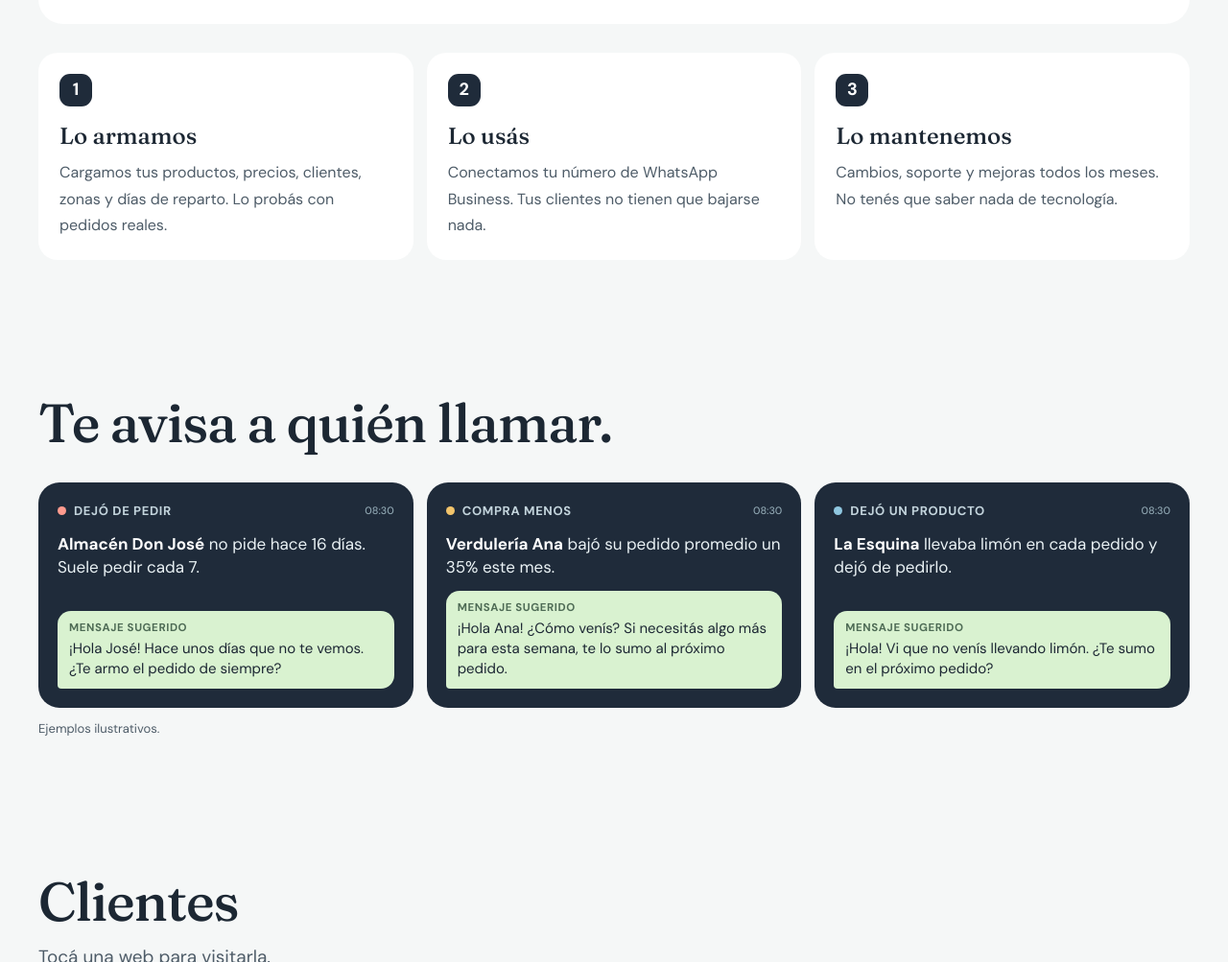
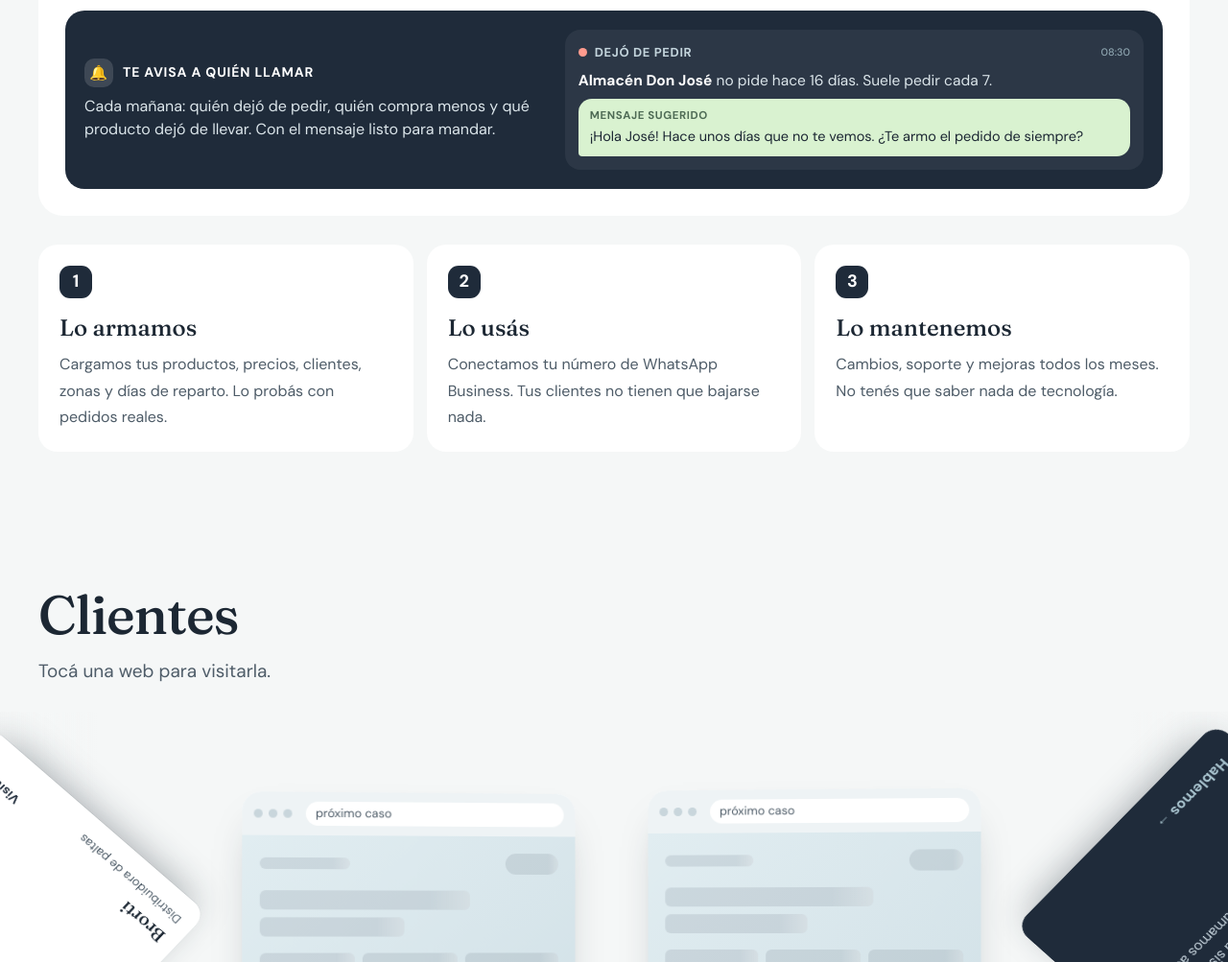
Before and after one commit to juansol2001-crypto/Paginas-web, a plain HTML site: page me-encargo/index.html in a window 1280 px wide. Shown: the part 1797-2800 px from the top of the page at 96% size. Drawn offline with Linux system fonts and the light colour scheme; grey boxes are pictures that could not be loaded.

Commit message:
Add files via upload

```diff
--- a/me-encargo/index.html
+++ b/me-encargo/index.html
@@ -426,6 +426,14 @@ td.sw-b{color:#1F7A4D;font-weight:700}
 .hero-lead{font-size:clamp(18px,1.6vw,21px);color:var(--muted);max-width:44em;margin-top:18px}
 .hero-btns{display:flex;gap:10px;flex-wrap:wrap;margin-top:26px}
 /* ===== alertas ===== */
+.ucall{margin-top:14px;display:grid;grid-template-columns:1fr 1.25fr;gap:18px;align-items:center;background:var(--navy);color:#fff;border-radius:20px;padding:20px}
+.ucall h4{margin:0 0 8px;font-size:14px;letter-spacing:.06em;text-transform:uppercase;display:flex;align-items:center;gap:10px;font-family:var(--f-text)}
+.ucall h4 i{font-style:normal;width:30px;height:30px;border-radius:10px;display:grid;place-items:center;background:rgba(255,255,255,.14);font-size:15px}
+.ucall p{margin:0;color:#DCE6EB;font-size:16px;line-height:1.45}
+.uc-ex{background:rgba(255,255,255,.06);border-radius:16px;padding:14px;display:grid;gap:8px}
+.uc-ex .al-t{margin:0;font-size:15.5px}
+.uc-ex .al-msg{font-size:14.5px}
+@media (max-width:900px){.ucall{grid-template-columns:1fr}}
 .alerts{display:grid;grid-template-columns:repeat(3,1fr);gap:14px;margin-top:32px}
 .al{background:var(--navy);color:#fff;border-radius:22px;padding:20px;display:flex;flex-direction:column;gap:12px;opacity:0;transform:translateY(16px);transition:opacity .5s,transform .5s}
 .al.in{opacity:1;transform:none}
@@ -534,7 +542,7 @@ td.sw-b{color:#1F7A4D;font-weight:700}
       <svg viewBox="0 0 30 30" aria-hidden="true"><g stroke="#6F9AAB" stroke-width="1.4"><path d="M15 4L25.5 11.6 21.5 24 8.5 24 4.5 11.6Z" fill="none"/><path d="M15 4L21.5 24M15 4L8.5 24M4.5 11.6H25.5M4.5 11.6L21.5 24M25.5 11.6L8.5 24"/></g><circle cx="15" cy="15" r="5.5" fill="#1F2B3A"/><g fill="#1F2B3A"><circle cx="15" cy="4" r="2.6"/><circle cx="25.5" cy="11.6" r="2.6"/><circle cx="21.5" cy="24" r="2.6"/><circle cx="8.5" cy="24" r="2.6"/><circle cx="4.5" cy="11.6" r="2.6"/></g></svg>
       Me Encargo
     </a>
-    <nav class="nav" aria-label="Secciones"><a href="#como">Cómo funciona</a><a href="#alertas">Alertas</a><a href="#integraciones">Integraciones</a><a href="#paquetes">Productos</a><a href="#preguntas">Preguntas</a></nav>
+    <nav class="nav" aria-label="Secciones"><a href="#como">Cómo funciona</a><a href="#integraciones">Integraciones</a><a href="#paquetes">Productos</a><a href="#preguntas">Preguntas</a></nav>
     <a class="btn" href="#contacto">Hablemos</a>
   </header>
 
@@ -581,6 +589,10 @@ td.sw-b{color:#1F7A4D;font-weight:700}
           <div class="ucol sys"><h4><i>⚙️</i>El sistema, solo</h4><ol><li>Entiende el pedido y lo arma con tus productos y precios.</li><li>Revisa el stock y avisa si falta algo antes de confirmar.</li><li>Genera la hoja de armado para el depósito.</li><li>Actualiza la cuenta corriente y controla el límite de crédito.</li></ol></div>
           <div class="ucol"><h4><i>👤</i>Vos y tu equipo</h4><ol><li>El depósito prepara según la hoja de armado.</li><li>El chofer entrega y sube la foto del remito firmado.</li><li>Ves pedidos, deudas y entregas en un solo lugar.</li><li>Cada área recibe sus avisos: ventas, depósito y administración.</li></ol></div>
         </div>
+        <div class="ucall">
+          <div class="uc-l"><h4><i>🔔</i>Te avisa a quién llamar</h4><p>Cada mañana: quién dejó de pedir, quién compra menos y qué producto dejó de llevar. Con el mensaje listo para mandar.</p></div>
+          <div class="uc-ex"><div class="al-h"><span class="al-dot r"></span>Dejó de pedir<small>08:30</small></div><p class="al-t"><b>Almacén Don José</b> no pide hace 16 días. Suele pedir cada 7.</p><div class="al-msg"><small>Mensaje sugerido</small>¡Hola José! Hace unos días que no te vemos. ¿Te armo el pedido de siempre?</div></div>
+        </div>
       </div>
     </div>
     <div class="que">
@@ -590,15 +602,6 @@ td.sw-b{color:#1F7A4D;font-weight:700}
     </div>
   </section>
 
-  <section class="more" id="alertas" aria-labelledby="t-al">
-    <h2 id="t-al">Te avisa a quién llamar.</h2>
-    <div class="alerts">
-      <article class="al"><div class="al-h"><span class="al-dot r"></span>Dejó de pedir<small>08:30</small></div><p class="al-t"><b>Almacén Don José</b> no pide hace 16 días. Suele pedir cada 7.</p><div class="al-msg"><small>Mensaje sugerido</small>¡Hola José! Hace unos días que no te vemos. ¿Te armo el pedido de siempre?</div></article>
-      <article class="al"><div class="al-h"><span class="al-dot a"></span>Compra menos<small>08:30</small></div><p class="al-t"><b>Verdulería Ana</b> bajó su pedido promedio un 35% este mes.</p><div class="al-msg"><small>Mensaje sugerido</small>¡Hola Ana! ¿Cómo venís? Si necesitás algo más para esta semana, te lo sumo al próximo pedido.</div></article>
-      <article class="al"><div class="al-h"><span class="al-dot b"></span>Dejó un producto<small>08:30</small></div><p class="al-t"><b>La Esquina</b> llevaba limón en cada pedido y dejó de pedirlo.</p><div class="al-msg"><small>Mensaje sugerido</small>¡Hola! Vi que no venís llevando limón. ¿Te sumo en el próximo pedido?</div></article>
-    </div>
-    <p class="demo-note">Ejemplos ilustrativos.</p>
-  </section>
 
   <section class="more" id="clientes" aria-labelledby="t-cl">
     <h2 id="t-cl">Clientes</h2>
```
